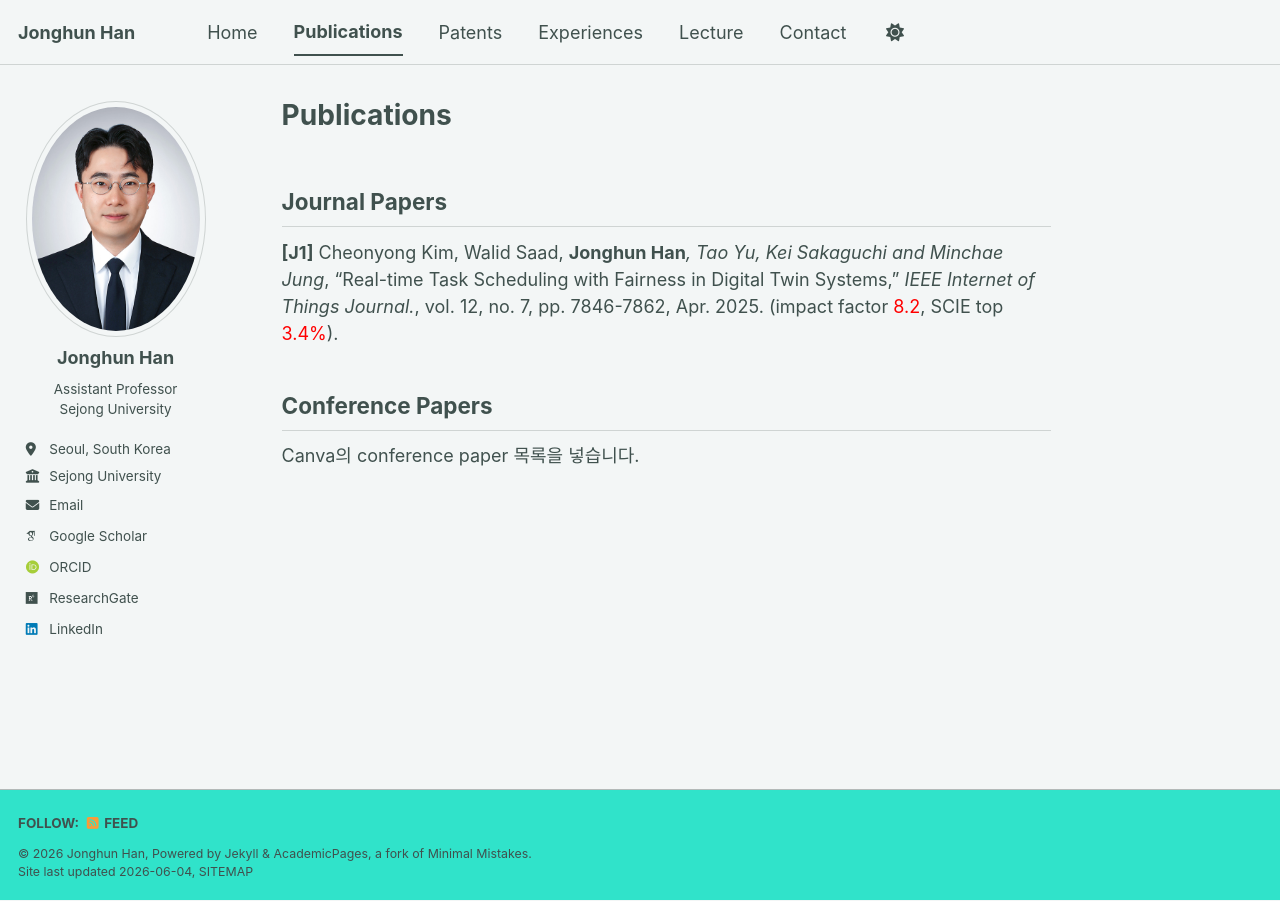
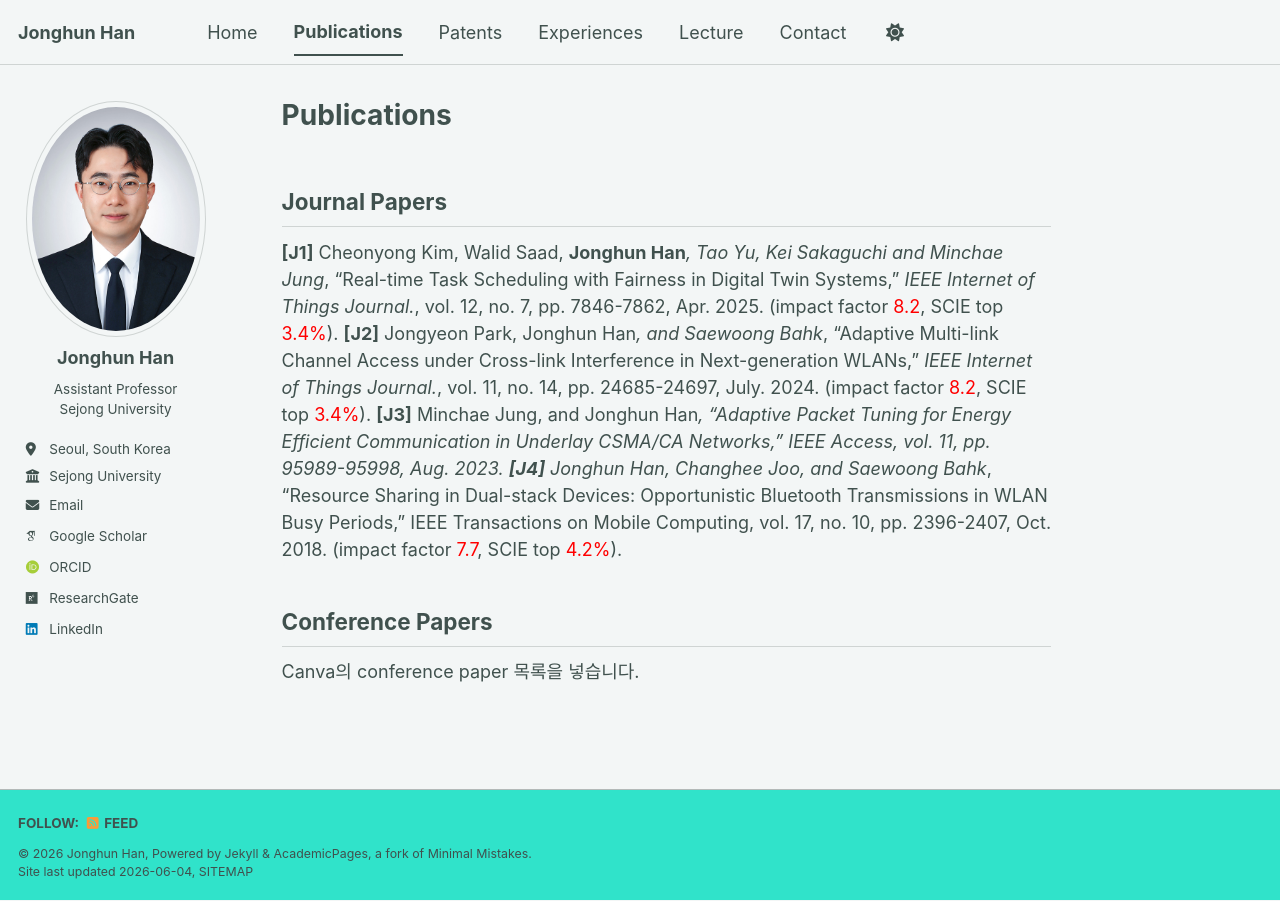
Before and after one commit to icnsl/icnsl.github.io, a Jekyll site: the page built from _pages/publications.md, in a window 1280 px wide. Built offline with Jekyll 4.4.1, drawn with Linux system fonts in a browser that asks for light colours; some web fonts are replaced; a script bundle is joined from its source files by our own code; library files that are not in the unit come from our copies.

Commit message:
Update publications.md

```diff
--- a/_pages/publications.md
+++ b/_pages/publications.md
@@ -6,6 +6,9 @@ author_profile: true
 
 ## Journal Papers
 **[J1]** Cheonyong Kim, Walid Saad, **Jonghun Han***, Tao Yu, Kei Sakaguchi and Minchae Jung*, “Real-time Task Scheduling with Fairness in Digital Twin Systems,” *IEEE Internet of Things Journal.*, vol. 12, no. 7, pp. 7846-7862, Apr. 2025. (impact factor <span style="color:red">8.2</span>, SCIE top <span style="color:red">3.4%</span>).
+**[J2]** Jongyeon Park, Jonghun Han*, and Saewoong Bahk*, “Adaptive Multi-link Channel Access under Cross-link Interference in Next-generation WLANs,” *IEEE Internet of Things Journal.*, vol. 11, no. 14, pp. 24685-24697, July. 2024. (impact factor <span style="color:red">8.2</span>, SCIE top <span style="color:red">3.4%</span>).
+**[J3]** Minchae Jung, and Jonghun Han*, “Adaptive Packet Tuning for Energy Efficient Communication in Underlay CSMA/CA Networks,” IEEE Access, vol. 11, pp. 95989-95998, Aug. 2023.
+**[J4]** Jonghun Han, Changhee Joo, and Saewoong Bahk*, “Resource Sharing in Dual-stack Devices: Opportunistic Bluetooth Transmissions in WLAN Busy Periods,” IEEE Transactions on Mobile Computing, vol. 17, no. 10, pp. 2396-2407, Oct. 2018. (impact factor <span style="color:red">7.7</span>, SCIE top <span style="color:red">4.2%</span>).
 
 ## Conference Papers
 Canva의 conference paper 목록을 넣습니다.
```
